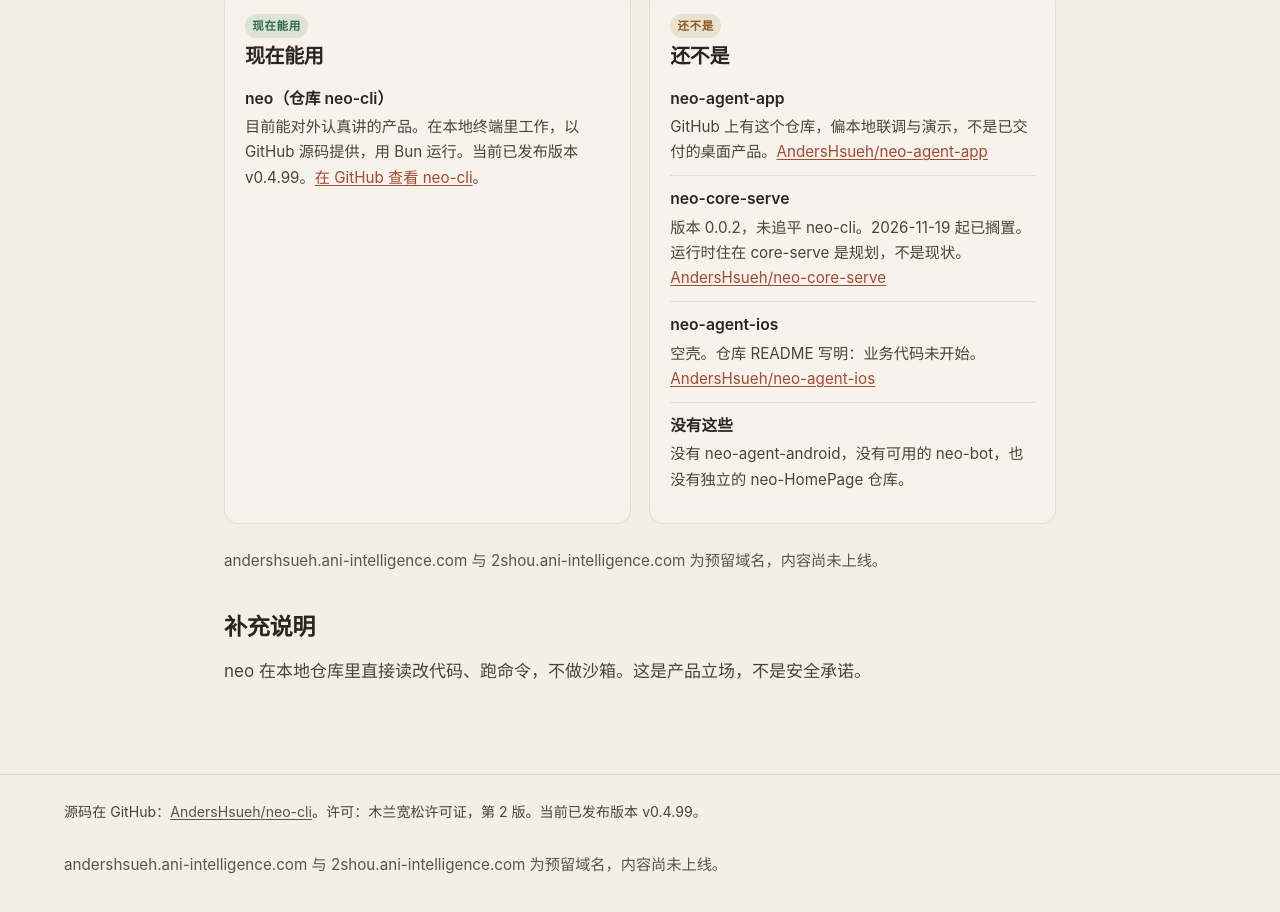
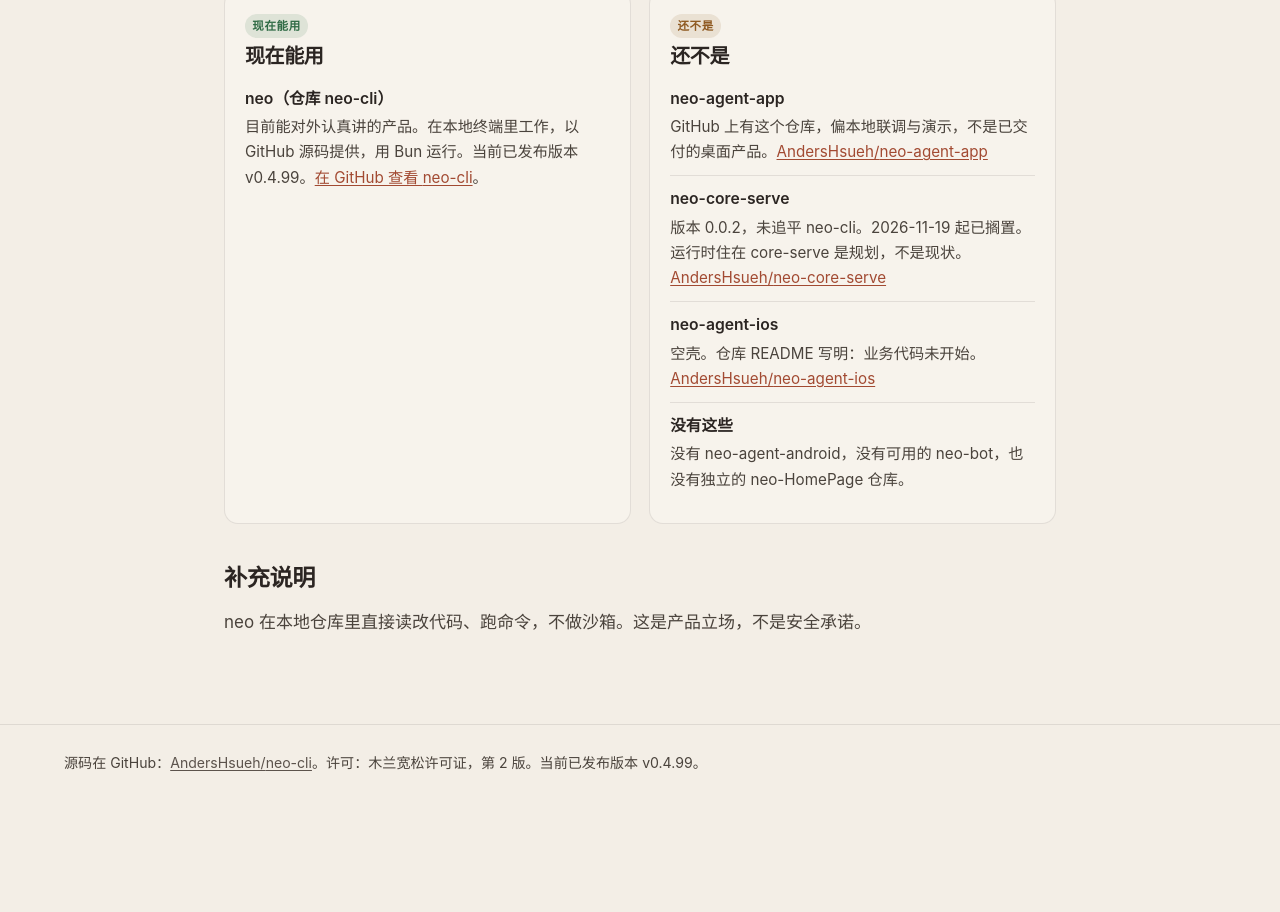
Before and after one commit to AndersHsueh/neo-web, a plain HTML site: page family/index.html in a window 1280 px wide. Shown: the part 326-1238 px from the top of the page. After the commit the page ends 1148 px from the top, so only its background shows below. Drawn offline with Linux system fonts and the light colour scheme.

Commit message:
Remove reserved-domain notes for unrelated subdomains
andershsueh and 2shou are not part of the neo product family.

```diff
--- a/assets/css/site.css
+++ b/assets/css/site.css
@@ -536,12 +536,6 @@ tr:last-child td {
   background: var(--warn-wash);
 }
 
-.reserved {
-  margin-top: 0.4rem;
-  color: var(--ink-3);
-  font-size: 0.95rem;
-}
-
 .meta {
   color: var(--ink-4);
   font-size: 0.92rem;
--- a/family/index.html
+++ b/family/index.html
@@ -68,8 +68,6 @@
         </section>
       </div>
 
-      <p class="reserved">andershsueh.ani-intelligence.com 与 2shou.ani-intelligence.com 为预留域名，内容尚未上线。</p>
-
       <h2>补充说明</h2>
       <p>neo 在本地仓库里直接读改代码、跑命令，不做沙箱。这是产品立场，不是安全承诺。</p>
     </article>
@@ -77,7 +75,6 @@
   <footer class="site-footer">
     <div class="inner">
       <p>源码在 GitHub：<a href="https://github.com/AndersHsueh/neo-cli">AndersHsueh/<span class="nowrap">neo-cli</span></a>。许可：木兰宽松许可证，第 2 版。当前已发布版本 <span data-neo-version>v0.4.99</span>。</p>
-      <p class="reserved">andershsueh.ani-intelligence.com 与 2shou.ani-intelligence.com 为预留域名，内容尚未上线。</p>
     </div>
   </footer>
   <script src="/assets/js/version.js"></script>
```
Also changed, not shown: changelog/index.html (+0 -1 lines), index.html (+0 -1 lines), install/index.html (+0 -1 lines).
